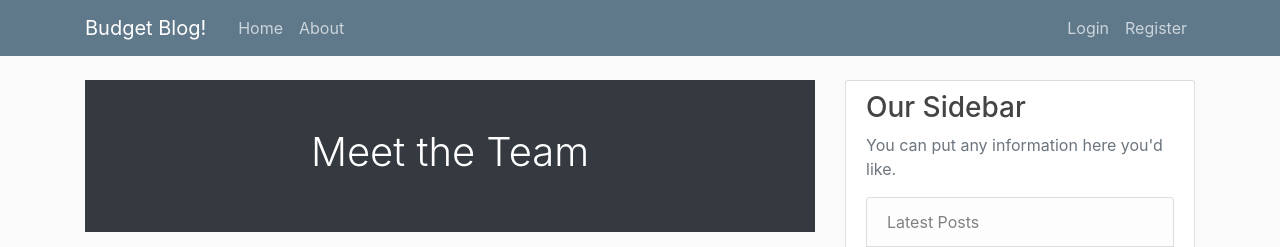
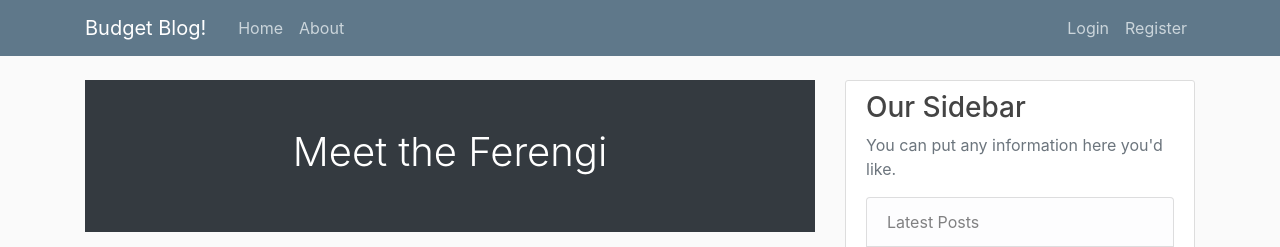
Before and after one commit to Ferengi-Capitalists/CS3398-Ferengi-S2020, a Django app: page /about/ in a window 1280 px wide. Shown: the top 247 px of the page. Run offline with Django 3.2, Linux system fonts and the light colour scheme; some libraries are stand-ins or nearby versions.

Commit message:
Update about.html

```diff
--- a/blog/templates/blog/about.html
+++ b/blog/templates/blog/about.html
@@ -2,7 +2,7 @@
 {% block content %}
 <header class="bg-dark text-center py-5 mb-4">
   <div class="container bg-dark">
-    <h1 class="font-weight-light text-white">Meet the Team</h1>
+    <h1 class="font-weight-light text-white">Meet the Ferengi</h1>
   </div>
 </header>
 
@@ -14,7 +14,7 @@
       <div class="card border-0 shadow">
         <img src="https://source.unsplash.com/TMgQMXoglsM/500x350" class="card-img-top" alt="...">
         <div class="card-body text-center">
-          <h5 class="card-title mb-0">Team Member</h5>
+          <h5 class="card-title mb-0">Courtney Battles</h5>
           <div class="card-text text-black-50">Web Developer</div>
         </div>
       </div>
@@ -24,7 +24,7 @@
       <div class="card border-0 shadow">
         <img src="https://source.unsplash.com/9UVmlIb0wJU/500x350" class="card-img-top" alt="...">
         <div class="card-body text-center">
-          <h5 class="card-title mb-0">Team Member</h5>
+          <h5 class="card-title mb-0">Shay</h5>
           <div class="card-text text-black-50">Web Developer</div>
         </div>
       </div>
@@ -34,7 +34,7 @@
       <div class="card border-0 shadow">
         <img src="https://source.unsplash.com/sNut2MqSmds/500x350" class="card-img-top" alt="...">
         <div class="card-body text-center">
-          <h5 class="card-title mb-0">Team Member</h5>
+          <h5 class="card-title mb-0">Scott</h5>
           <div class="card-text text-black-50">Web Developer</div>
         </div>
       </div>
@@ -44,7 +44,7 @@
       <div class="card border-0 shadow">
         <img src="https://source.unsplash.com/ZI6p3i9SbVU/500x350" class="card-img-top" alt="...">
         <div class="card-body text-center">
-          <h5 class="card-title mb-0">Team Member</h5>
+          <h5 class="card-title mb-0">Ryan</h5>
           <div class="card-text text-black-50">Web Developer</div>
         </div>
       </div>
@@ -55,7 +55,7 @@
     <div class="card border-0 shadow">
       <img src="https://source.unsplash.com/ZI6p3i9SbVU/500x350" class="card-img-top" alt="...">
       <div class="card-body text-center">
-        <h5 class="card-title mb-0">Team Member</h5>
+        <h5 class="card-title mb-0">Alex</h5>
         <div class="card-text text-black-50">Web Developer</div>
       </div>
     </div>
```
